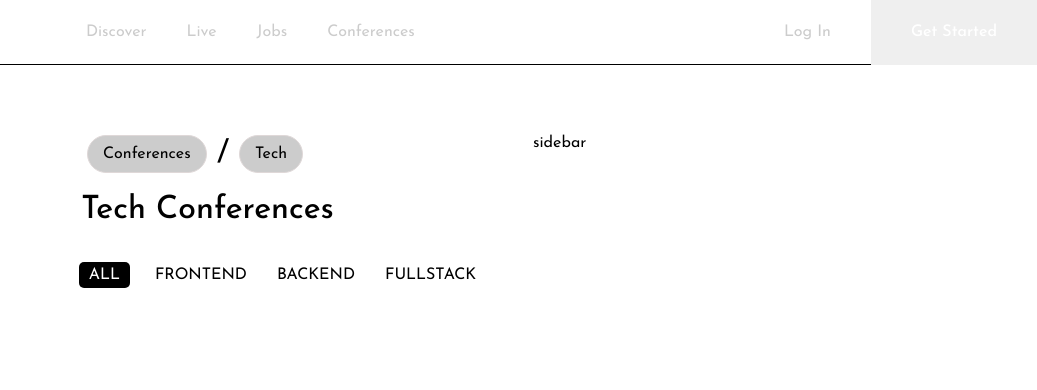
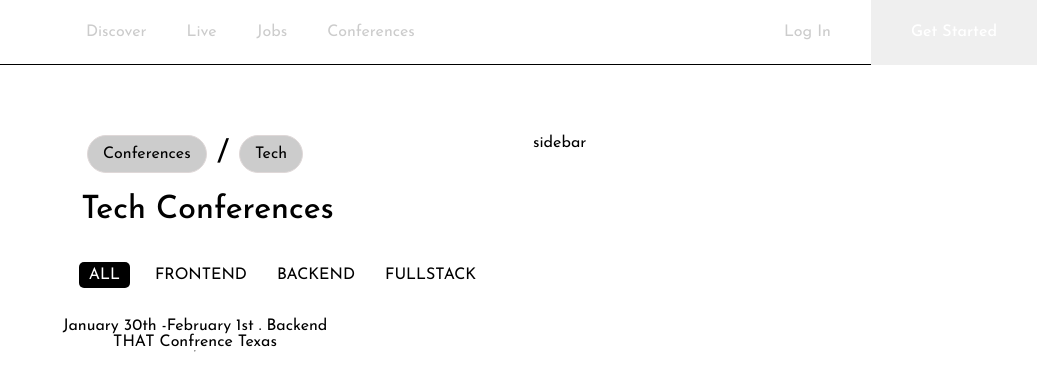
Before and after one commit to spython001/react-click-filter-transitions, a React (Vite) app: page / in a window 1280 px wide. Shown: the top 390 px of the page, without its empty margins (243-1280 px from the left). Built offline with nearby package versions, Linux system fonts and the light colour scheme; a web font is replaced by a local one.

Commit message:
created all component

```diff
--- /dev/null
+++ b/src/components/all/All.jsx
@@ -0,0 +1,13 @@
+import './all.scss'
+
+export default function All() {
+  return (
+    <div className='all'>
+        <div className="wrapper">
+            <span>January 30th -February 1st . Backend</span>
+            <p>THAT Confrence Texas</p>
+            <hr/>
+        </div>
+    </div>
+  )
+}
--- /dev/null
+++ b/src/components/all/all.scss
@@ -0,0 +1,3 @@
+.all{
+    margin-top: 30px;
+}
--- a/src/pages/contents/Contents.jsx
+++ b/src/pages/contents/Contents.jsx
@@ -1,4 +1,5 @@
 import { useState } from 'react'
+import All from '../../components/all/All';
 import './contents.scss'
 
 export default function Contents() {
@@ -50,6 +51,8 @@ export default function Contents() {
                 FULLSTACK
               </button>
             </div>
+
+            { selectedTab === 'all' ? <All/> : null}
         </div>
     </div>
   )
```
